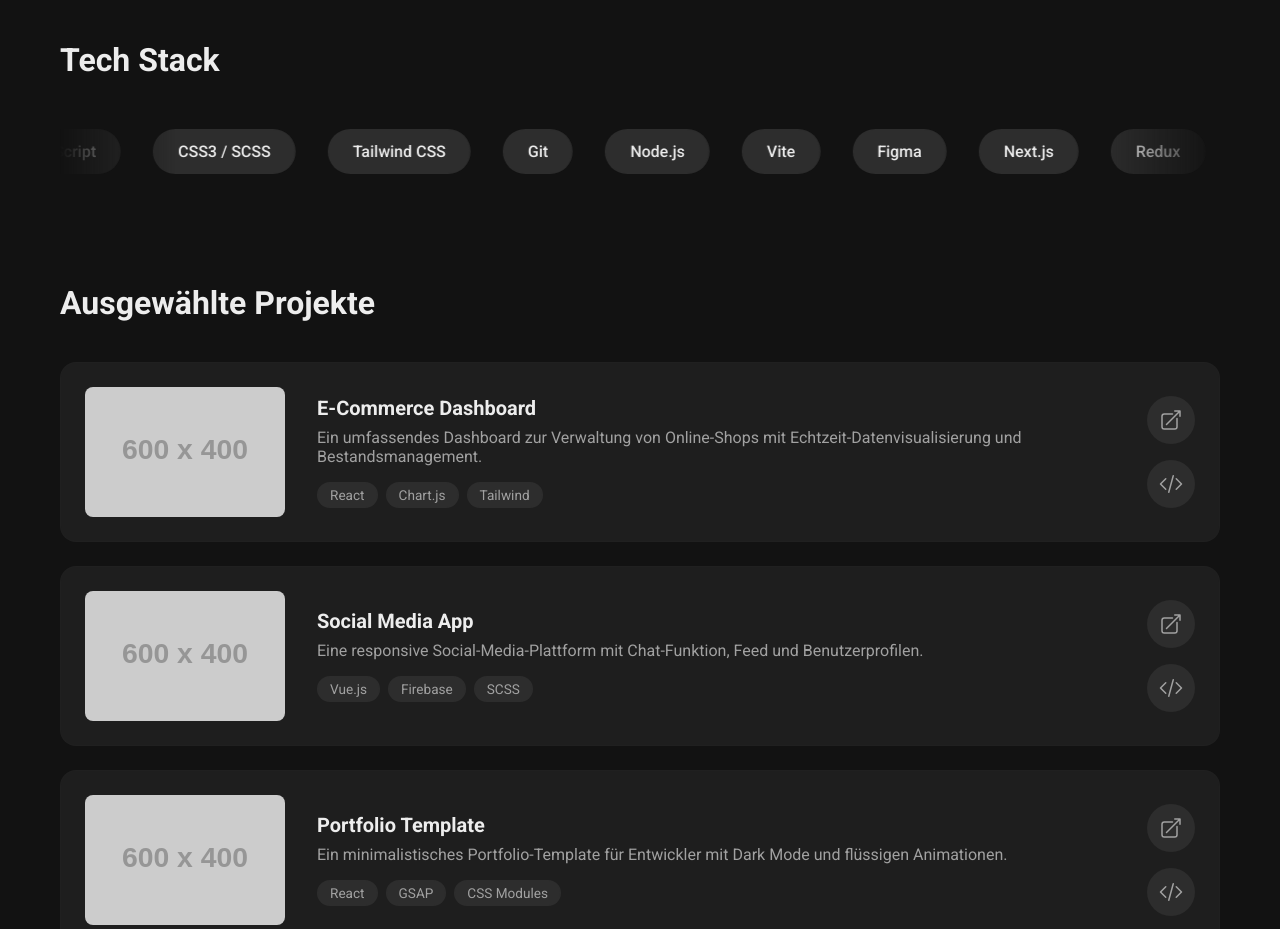
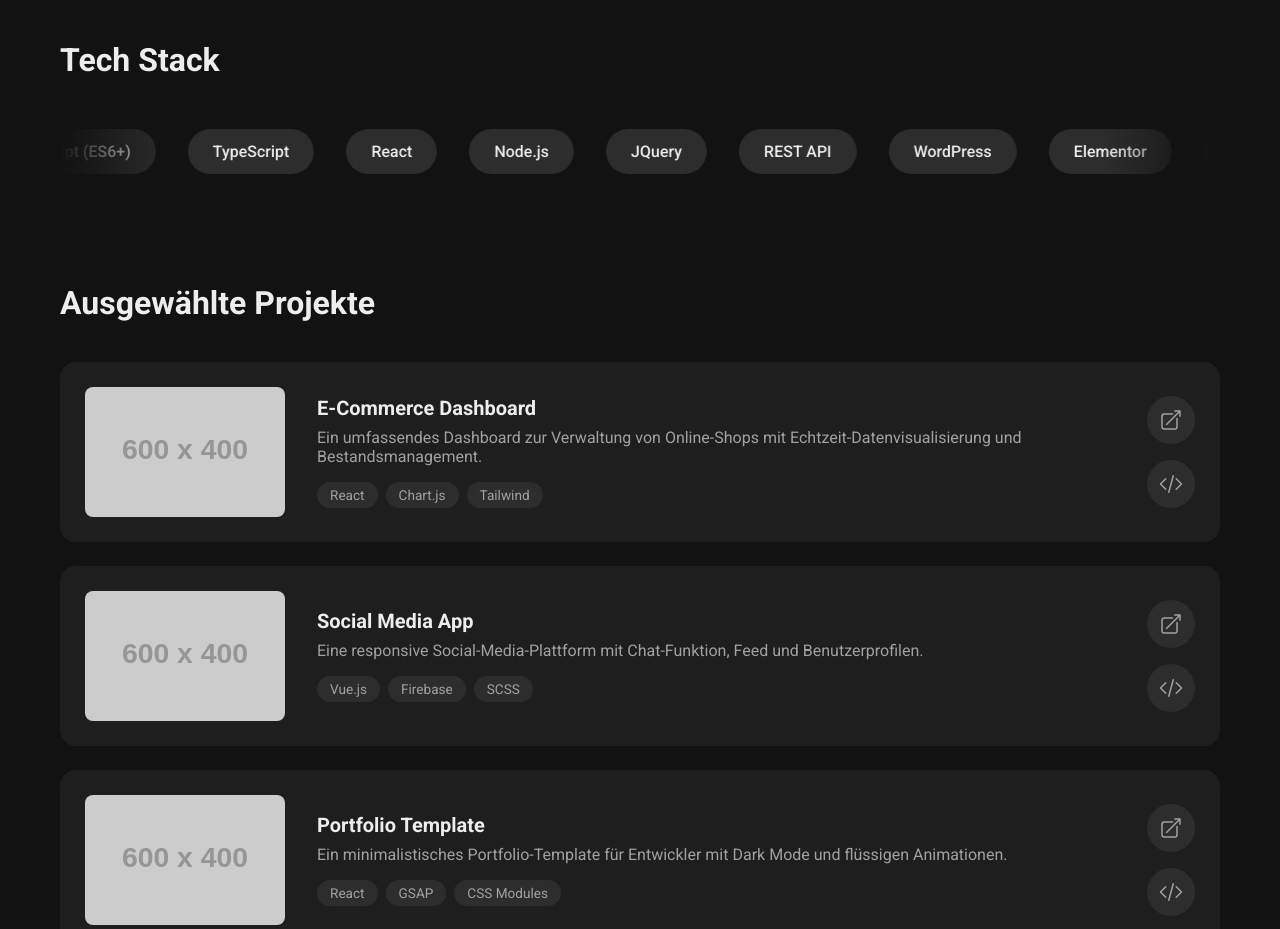
Before and after one commit to MatzeW95/portfolio_website, a React (Vite) app: page / in a window 1280 px wide. Shown: the part 1220-2149 px from the top of the page. Built offline with nearby package versions, Linux system fonts and the light colour scheme.

Commit message:
updated techstack

```diff
--- a/src/components/information.jsx
+++ b/src/components/information.jsx
@@ -4,10 +4,7 @@ import './css/information.css';
 
 const Information = () => {
   // Erweiterte Liste für den Infinity Scroll
-  const techStack = [
-    'React', 'JavaScript (ES6+)', 'TypeScript', 'CSS3 / SCSS', 'Tailwind CSS',
-    'Git', 'Node.js', 'Vite', 'Figma', 'Next.js', 'Redux', 'GraphQL', 'Docker', 'Jest'
-  ];
+  const techStack = [ 'HTML', 'CSS / SCSS', 'JavaScript (ES6+)', 'TypeScript', 'React', 'Node.js', 'JQuery', 'REST API', 'WordPress', 'Elementor', 'Git', 'SEO', 'Vite' ];
 
   return (
     <div className="information-wrapper">
```
